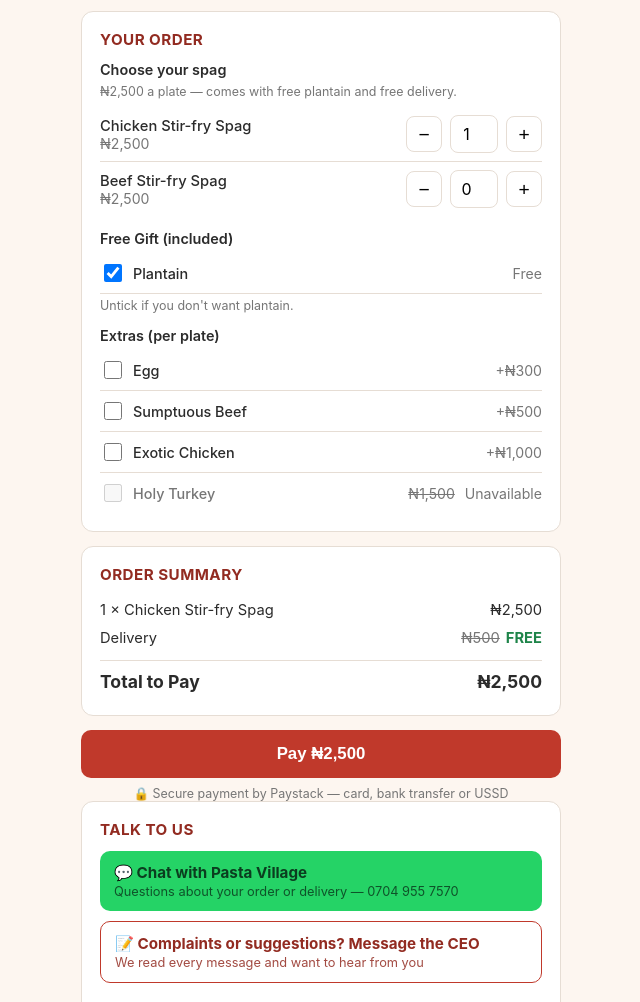
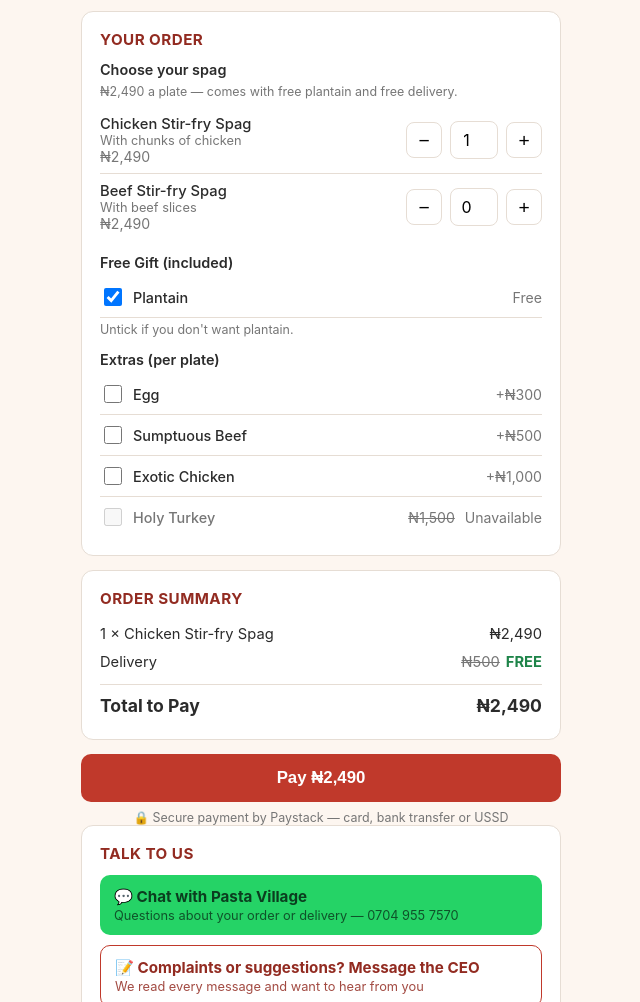
Before and after one commit to abdulwarithsalman15-boop/Pasta-Village-Order, a plain HTML site: page index.html in a window 1280 px wide. Shown: the part 968-1970 px from the top of the page, without its empty margins (319-959 px from the left). Drawn offline with Linux system fonts and the light colour scheme.

Commit message:
Price 2490, dish descriptions

```diff
--- a/index.html
+++ b/index.html
@@ -128,7 +128,8 @@
   }
   .dish-row:last-child { border-bottom: none; }
   .dish-name { font-weight: 500; font-size: 0.92rem; }
-  .dish-name .price-tag { display: block; }
+  .dish-name .price-tag, .dish-name .dish-desc { display: block; }
+  .dish-desc { font-size: 0.8rem; color: var(--muted); font-weight: 400; }
   .dish-row .qty-row { gap: 8px; flex-shrink: 0; }
   .dish-row .qty-row input { width: 48px; padding: 8px 4px; }
   .summary-row {
@@ -300,21 +301,21 @@
       <h2>Your Order</h2>
       <div class="field">
         <label>Choose your spag</label>
-        <div class="hint" style="margin-bottom:8px;">₦2,500 a plate — comes with free plantain and free delivery.</div>
+        <div class="hint" style="margin-bottom:8px;">₦2,490 a plate — comes with free plantain and free delivery.</div>
         <!-- If you change a dish name or price here, change it in apps-script.gs too (DISHES). -->
         <div class="dish-row">
-          <span class="dish-name">Chicken Stir-fry Spag <span class="price-tag">₦2,500</span></span>
+          <span class="dish-name">Chicken Stir-fry Spag <span class="dish-desc">With chunks of chicken</span> <span class="price-tag">₦2,490</span></span>
           <div class="qty-row">
             <button type="button" class="qty-btn" data-dish="chicken" data-step="-1" aria-label="One less Chicken Stir-fry Spag">−</button>
-            <input type="number" class="dish-qty" id="qtyChicken" data-id="chicken" data-name="Chicken Stir-fry Spag" data-price="2500" value="1" min="0" max="20" readonly aria-label="Chicken Stir-fry Spag plates">
+            <input type="number" class="dish-qty" id="qtyChicken" data-id="chicken" data-name="Chicken Stir-fry Spag" data-price="2490" value="1" min="0" max="20" readonly aria-label="Chicken Stir-fry Spag plates">
             <button type="button" class="qty-btn" data-dish="chicken" data-step="1" aria-label="One more Chicken Stir-fry Spag">+</button>
           </div>
         </div>
         <div class="dish-row">
-          <span class="dish-name">Beef Stir-fry Spag <span class="price-tag">₦2,500</span></span>
+          <span class="dish-name">Beef Stir-fry Spag <span class="dish-desc">With beef slices</span> <span class="price-tag">₦2,490</span></span>
           <div class="qty-row">
             <button type="button" class="qty-btn" data-dish="beef" data-step="-1" aria-label="One less Beef Stir-fry Spag">−</button>
-            <input type="number" class="dish-qty" id="qtyBeef" data-id="beef" data-name="Beef Stir-fry Spag" data-price="2500" value="0" min="0" max="20" readonly aria-label="Beef Stir-fry Spag plates">
+            <input type="number" class="dish-qty" id="qtyBeef" data-id="beef" data-name="Beef Stir-fry Spag" data-price="2490" value="0" min="0" max="20" readonly aria-label="Beef Stir-fry Spag plates">
             <button type="button" class="qty-btn" data-dish="beef" data-step="1" aria-label="One more Beef Stir-fry Spag">+</button>
           </div>
         </div>
@@ -354,12 +355,12 @@
 
     <div class="card">
       <h2>Order Summary</h2>
-      <div id="summaryItems"><div class="summary-row"><span>1 × Chicken Stir-fry Spag</span><span>₦2,500</span></div></div>
+      <div id="summaryItems"><div class="summary-row"><span>1 × Chicken Stir-fry Spag</span><span>₦2,490</span></div></div>
       <div class="summary-row"><span>Delivery</span><span><span class="strike">₦500</span><span class="free-tag">FREE</span></span></div>
-      <div class="summary-row total"><span>Total to Pay</span><span id="totalDisplay">₦2,500</span></div>
+      <div class="summary-row total"><span>Total to Pay</span><span id="totalDisplay">₦2,490</span></div>
     </div>
 
-    <button type="submit" class="btn" id="submitBtn">Pay ₦2,500</button>
+    <button type="submit" class="btn" id="submitBtn">Pay ₦2,490</button>
     <div class="secure-note">🔒 Secure payment by Paystack — card, bank transfer or USSD</div>
     <div class="error" id="formError" role="alert"></div>
   </form>
```
